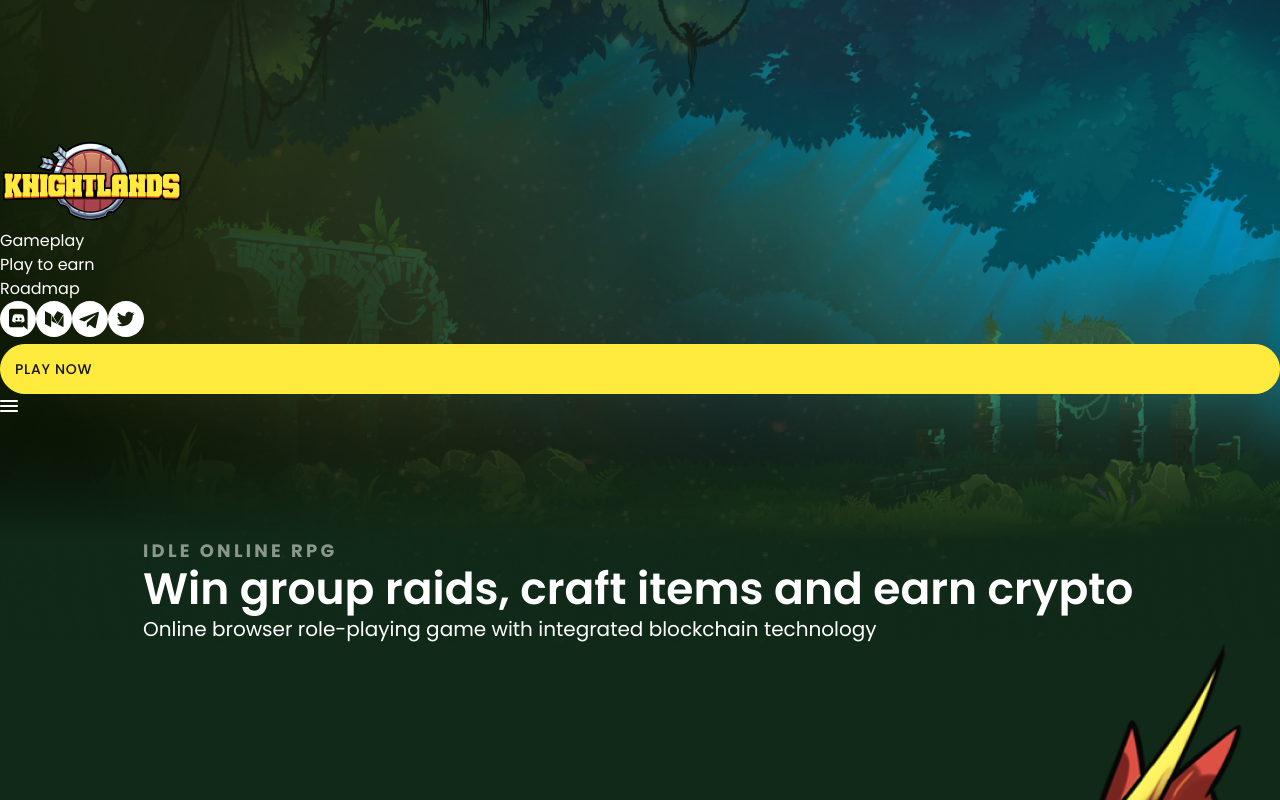
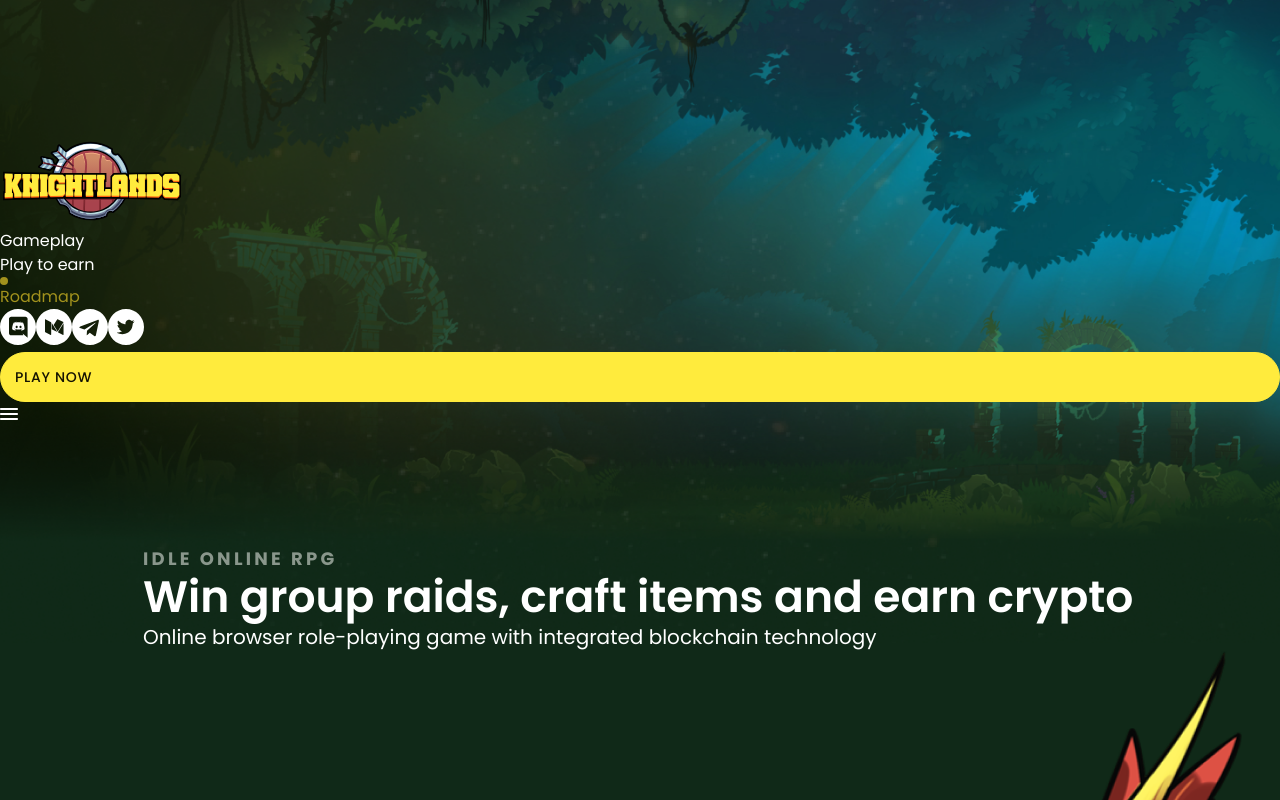
Before and after one commit to Atlantis3221/knightlandsLandUpdate, a Next.js app: page / in a window 1280 px wide. Shown: the top 800 px of the page. Built offline with nearby package versions, Linux system fonts and the light colour scheme.

Commit message:
links style

```diff
--- a/src/common/constants/HeaderLinks.ts
+++ b/src/common/constants/HeaderLinks.ts
@@ -1,9 +1,11 @@
-export const GAMEPLAY = "1";
-export const PLAY_TO_EARN = "2";
-export const ROADMAP = "3";
+export enum HeaderLink {
+  GAMEPLAY = "1",
+  PLAY_TO_EARN = "2",
+  ROADMAP = "3"
+}
 
 export const HeaderLinks = [
-  {id: GAMEPLAY, title: 'Gameplay'},
-  {id: PLAY_TO_EARN, title: 'Play to earn'},
-  {id: ROADMAP, title: 'Roadmap'},
+  {id: HeaderLink.GAMEPLAY, title: 'Gameplay'},
+  {id: HeaderLink.PLAY_TO_EARN, title: 'Play to earn'},
+  {id: HeaderLink.ROADMAP, title: 'Roadmap'},
 ];
--- /dev/null
+++ b/src/common/helpers/hooks/useVisibleSection.ts
@@ -0,0 +1,48 @@
+import { useCallback, useEffect, useState } from "react";
+import { HeaderLink, HeaderLinks } from "common/constants/HeaderLinks";
+
+const initialState = [
+  {id: HeaderLink.GAMEPLAY, isShow: false},
+  {id: HeaderLink.PLAY_TO_EARN, isShow: false},
+  {id: HeaderLink.ROADMAP, isShow: false},
+]
+
+export function useVisibleSection() {
+  const [allSection, setAllSection] = useState<typeof initialState>(initialState);
+  const [currentSectionId, setCurrentSectionId] = useState<string | null>(null);
+
+  const checkSection = useCallback((element: any) => {
+    const targetPosition = {
+        top: window.scrollY + element.getBoundingClientRect().top,
+        left: window.scrollX + element.getBoundingClientRect().left,
+        right: window.scrollX + element.getBoundingClientRect().right,
+        bottom: window.scrollY + element.getBoundingClientRect().bottom
+      },
+
+      windowPosition = {
+        top: window.scrollY,
+        left: window.scrollX,
+        right: window.scrollX + document.documentElement.clientWidth,
+        bottom: window.scrollY + document.documentElement.clientHeight
+      };
+
+    if (targetPosition.bottom > windowPosition.top &&
+      targetPosition.top < windowPosition.bottom &&
+      targetPosition.right > windowPosition.left &&
+      targetPosition.left < windowPosition.right) {
+      setCurrentSectionId(element.id);
+      setAllSection(allSection.map(item => element.id === item.id ? ({id: element.id, isShow: true}) : ({id: item.id, isShow: false})));
+    }
+  }, [allSection, setAllSection]);
+
+  useEffect(() => {
+    window.addEventListener('scroll', function() {
+      HeaderLinks.map((link, i) => {
+        const section = document.getElementById(link.id);
+        checkSection(section)
+      }, []);
+    })
+  }, []);
+
+  return {currentSectionId}
+}
--- a/src/components/sections/Army/Army.tsx
+++ b/src/components/sections/Army/Army.tsx
@@ -1,9 +1,9 @@
 import React from "react";
 import styles from "./styles.module.css";
 
-import { GAMEPLAY } from "common/constants/HeaderLinks";
 import Damage from "components/svg/Damage/Damage";
 import Text from "components/common/Text/Text";
+import { HeaderLink } from "common/constants/HeaderLinks";
 
 interface IArmy {
   src: string;
@@ -25,7 +25,7 @@ const army:IArmy[] = [
 
 const Army = () => {
   return (
-    <div className="flex w-full flex-col justify-center items-center mb-36" id={GAMEPLAY}>
+    <div className="flex w-full flex-col justify-center items-center mb-36" id={HeaderLink.GAMEPLAY}>
       <div className="flex flex-col text-center max-w-3xl mb-5 mx-2">
         <Text type="h2">Build your own Army and win raids</Text>
         <Text type="h4" color="#8A978C">
--- a/src/components/sections/Header/Header.tsx
+++ b/src/components/sections/Header/Header.tsx
@@ -1,6 +1,6 @@
 import React, { useCallback, useEffect, useState } from "react";
 
-import styles from './styles.module.css'
+import styles from "./styles.module.css";
 import PlayNow from "components/common/PlayNow";
 import { HeaderLinks } from "common/constants/HeaderLinks";
 import UserMenu from "components/sections/Header/UserMenu/UserMenu";
@@ -8,10 +8,13 @@ import { useMediaQuery } from "common/helpers/useMediaQuery";
 import { smoothAutoScroll } from "common/helpers/smoothAutoScroll";
 import ContactMenu from "components/common/ContactMenu";
 import Text from "components/common/Text/Text";
+import Dot from "components/common/Dot/Dot";
+import { useVisibleSection } from "common/helpers/hooks/useVisibleSection";
 
 const Header = () => {
   const [isActiveUserMenu, setIsActiveUserMenu] = useState(false);
 
+  const {currentSectionId} = useVisibleSection();
   const {isDesktop} = useMediaQuery();
 
   const openUserMenu = useCallback(() => {
@@ -44,11 +47,17 @@ const Header = () => {
           <div className="w-28 md:w-48 mr-10">
             <img src="/common/logo.svg" className="mr-0"/>
           </div>
-          {HeaderLinks.map((item, i) => (
-            <Text key={i} type="h5" isLink={true} className="mr-5 hidden lg:flex cursor-pointer text-center" onClick={() => onClickToLink(item.id)}>
-              {item.title}
-            </Text>
-          ))}
+          {HeaderLinks.map((item, i) => {
+            const isCurrentSection = currentSectionId === item.id;
+            return (
+              <div className="mr-5 hidden lg:flex cursor-pointer items-baseline text-center" key={i}>
+                {isCurrentSection && <Dot color="#A2921D"/>}
+                <Text type="h5" isLink={true} color={isCurrentSection && '#A2921D'} onClick={() => onClickToLink(item.id)}>
+                  {item.title}
+                </Text>
+              </div>
+            )
+          })}
         </div>
         <div className="flex items-center">
           <div className="hidden md:flex mr-5">
--- a/src/components/sections/MainInfo/MainInfo.tsx
+++ b/src/components/sections/MainInfo/MainInfo.tsx
@@ -2,10 +2,10 @@ import React from "react";
 import PlayNow from "components/common/PlayNow";
 import Dot from "components/common/Dot/Dot";
 import { smoothAutoScroll } from "common/helpers/smoothAutoScroll";
-import { GAMEPLAY } from "common/constants/HeaderLinks";
 import Prizes from "components/sections/MainInfo/Prizes/Prizes";
 import Text from "components/common/Text/Text";
 import Button, { ButtonType } from "components/common/Button/Button";
+import { HeaderLink } from "common/constants/HeaderLinks";
 
 const MainInfo = () => {
   return (
@@ -20,10 +20,10 @@ const MainInfo = () => {
           <img src="/common/heroes.png"/>
         </div>
       </div>
-      <div className="flex flex-col items-center lg:items-start w-full md:-mt-0 xl:-mt-24 mb-16">
+      <div className="flex flex-col items-center lg:items-start w-full md:-mt-0 xl:-mt-16 2xl:-mt-24 mb-16">
         <div className="flex flex-row">
           <PlayNow/>
-          <Button type={ButtonType.SECONDARY} className="flex justify-center items-center ml-4" onClick={() => smoothAutoScroll(GAMEPLAY)}>LEARN MORE</Button>
+          <Button type={ButtonType.SECONDARY} className="flex justify-center items-center ml-4" onClick={() => smoothAutoScroll(HeaderLink.GAMEPLAY)}>LEARN MORE</Button>
         </div>
         <div className="flex flex-row items-center mt-4">
           <Dot color="#FFEB3D"/>
--- a/src/components/sections/Roadmap/Roadmap.tsx
+++ b/src/components/sections/Roadmap/Roadmap.tsx
@@ -4,7 +4,7 @@ import styles from "./styles.module.css";
 import { useMediaQuery } from "common/helpers/useMediaQuery";
 import Text from "components/common/Text/Text";
 import Button, { ButtonType } from "components/common/Button/Button";
-import { ROADMAP } from "common/constants/HeaderLinks";
+import { HeaderLink } from "common/constants/HeaderLinks";
 
 interface IRoad {
   title: string;
@@ -50,7 +50,7 @@ const Roadmap = () => {
   const onClickHandler = useCallback(() => setShowAllElements(true), []);
 
   return (
-    <div className="flex flex-col justify-center w-full my-24" id={ROADMAP}>
+    <div className="flex flex-col justify-center w-full my-24" id={HeaderLink.ROADMAP}>
       <Text type="h2" className="text-center">Roadmap</Text>
       <div className="flex justify-center items-baseline self-center flex-wrap">
         {road.map((item, i) => {
--- a/src/components/sections/Token/Token.tsx
+++ b/src/components/sections/Token/Token.tsx
@@ -7,7 +7,7 @@ import Container from "components/common/Container/Container";
 import Supported from "components/sections/Token/parts/Supported";
 import FleshToken from "components/sections/Token/parts/FleshToken";
 import KLToken from "components/sections/Token/parts/KLToken";
-import { PLAY_TO_EARN } from "common/constants/HeaderLinks";
+import { HeaderLink } from "common/constants/HeaderLinks";
 
 enum Section {
   FLESH,
@@ -25,7 +25,7 @@ const Token = () => {
 
   const buttons = useMemo(() => {
     return (
-      <div className="flex justify-center col-start-1 col-span-full row-start-1" id={PLAY_TO_EARN}>
+      <div className="flex justify-center col-start-1 col-span-full row-start-1" id={HeaderLink.PLAY_TO_EARN}>
         <div className={styles.buttonContainer}>
           <Button
             onClick={() => changeSection(Section.FLESH)}
```
